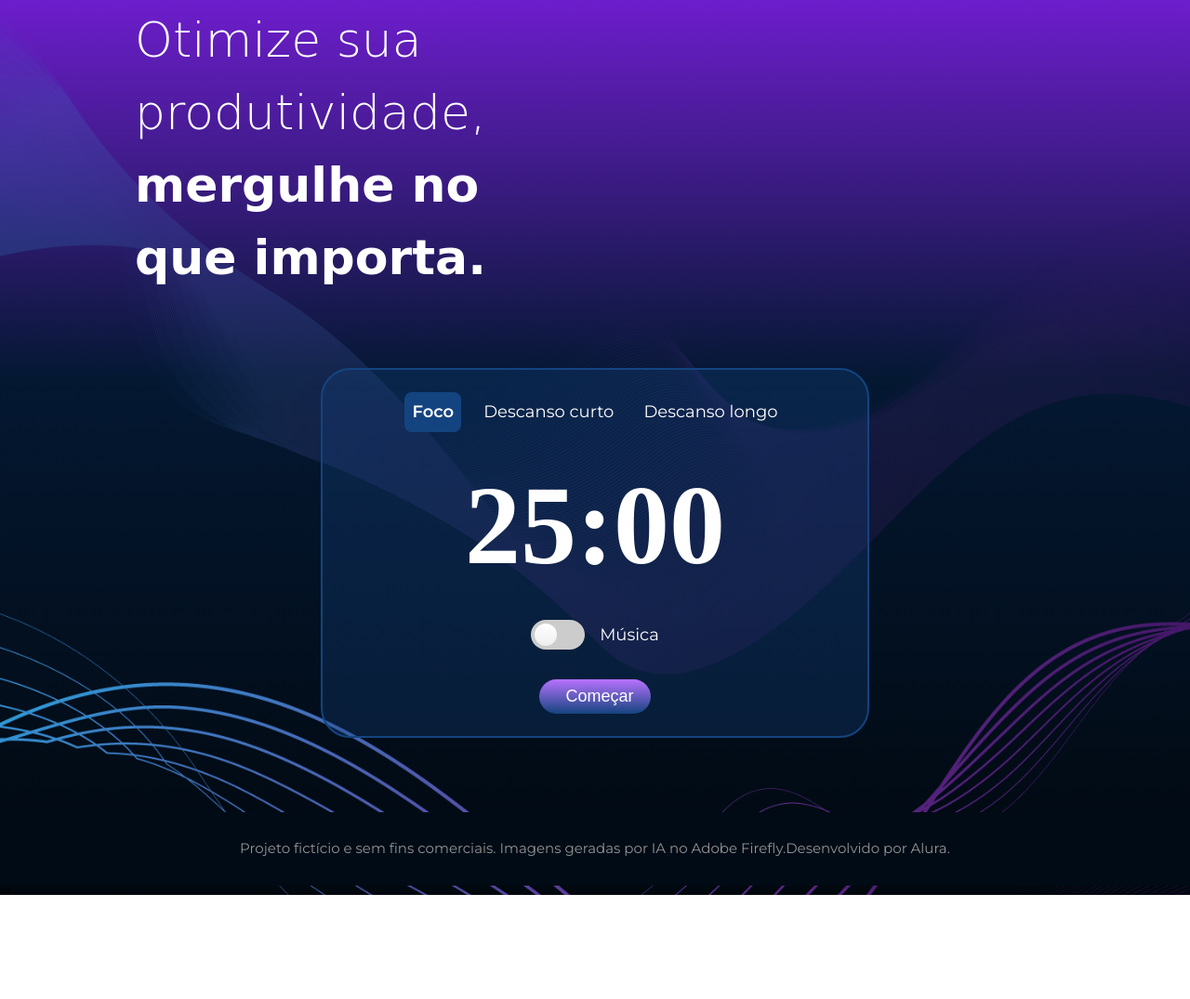
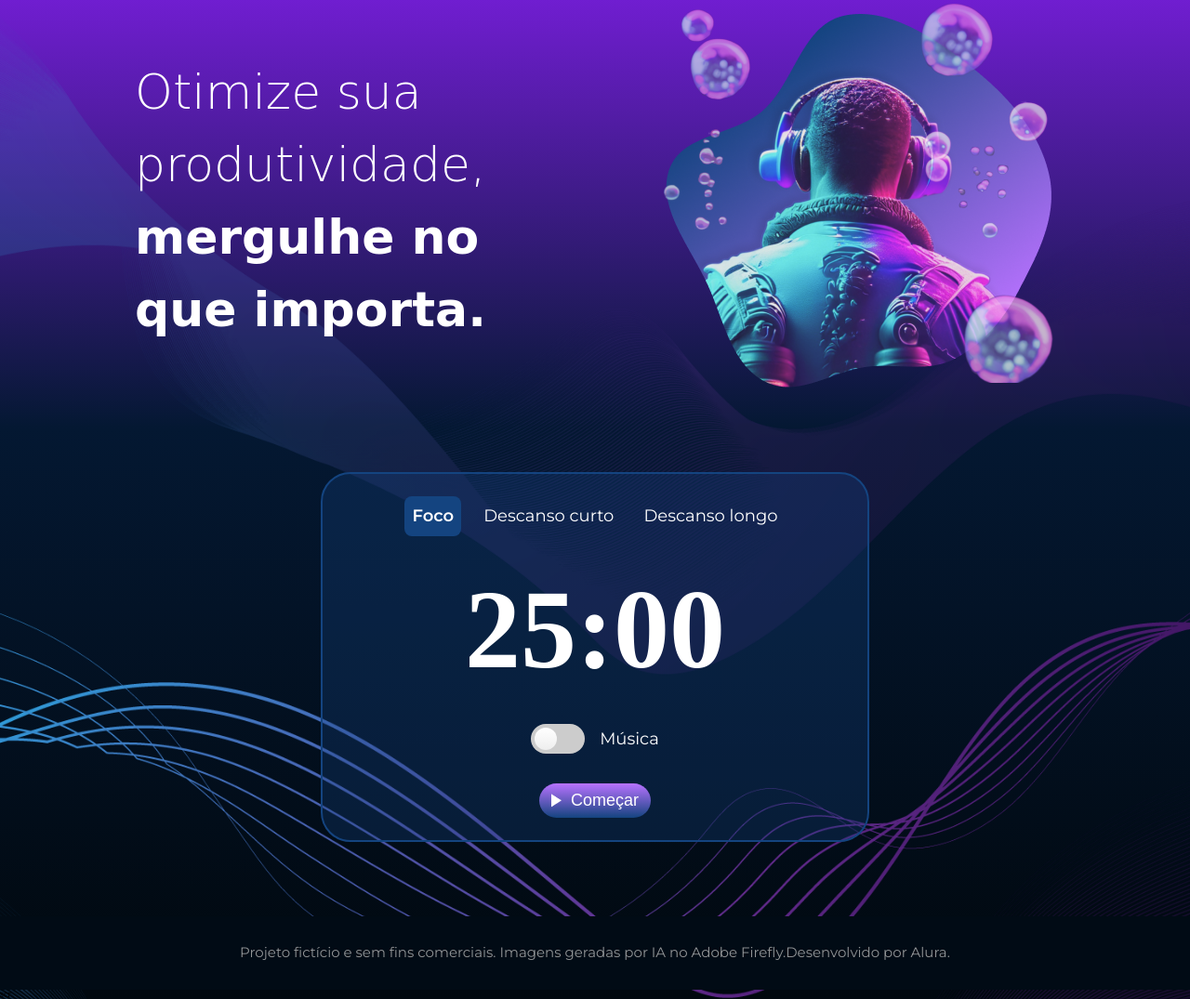
Before and after one commit to otavio090110/ProjetoFokus01, a plain HTML site: page index.html in a window 1280 px wide. Shown: the part 116-1191 px from the top of the page at 93% size. Before the commit the page ends 1079 px from the top, so only its background shows below. Drawn offline with nearby package versions, Linux system fonts and the light colour scheme; files whose address does not match are found by name; a web font is replaced by a local one.

Commit message:
Update index.html

```diff
--- a/index.html
+++ b/index.html
@@ -31,7 +31,7 @@
                 <strong class="app__title-strong">mergulhe no que importa.</strong>
             </h1>
             <figure class="app__image-figure">
-                <img class="app__image" src="/Fokus-projeto-base/imagens/foco.png" alt="">
+                <img class="app__image" src="./imagens/foco.png" alt="">
             </figure>
         </section>
         <section class="app__section-card-container">
@@ -63,7 +63,7 @@
                 </ul>
                 <div class="app__card-primary-button-wrapper">
                     <button id="start-pause" class="app__card-primary-button">
-                        <img class="app__card-primary-butto-icon" src="/Fokus-projeto-base/imagens/play_arrow.png" alt="">
+                        <img class="app__card-primary-butto-icon" src="./imagens/play_arrow.png" alt="">
                         <span>Começar</span>
                     </button>
                 </div>
```
